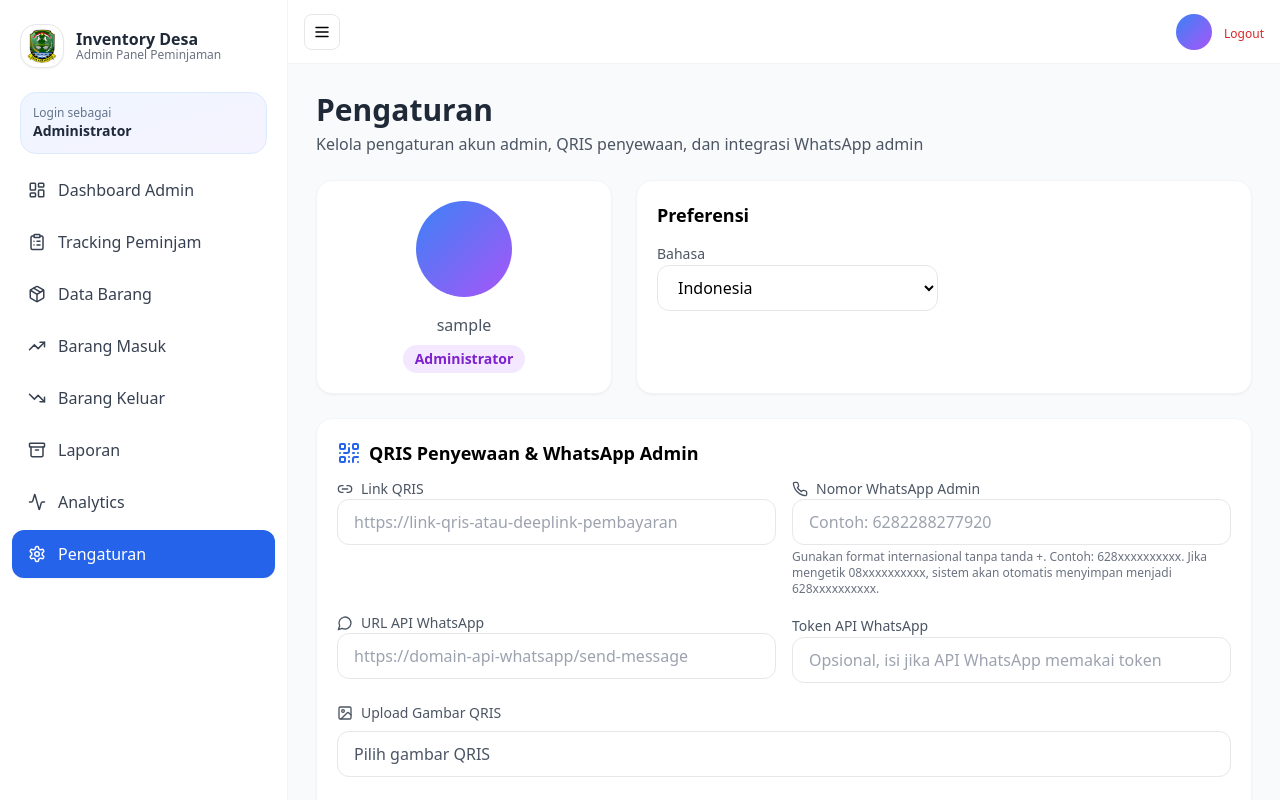
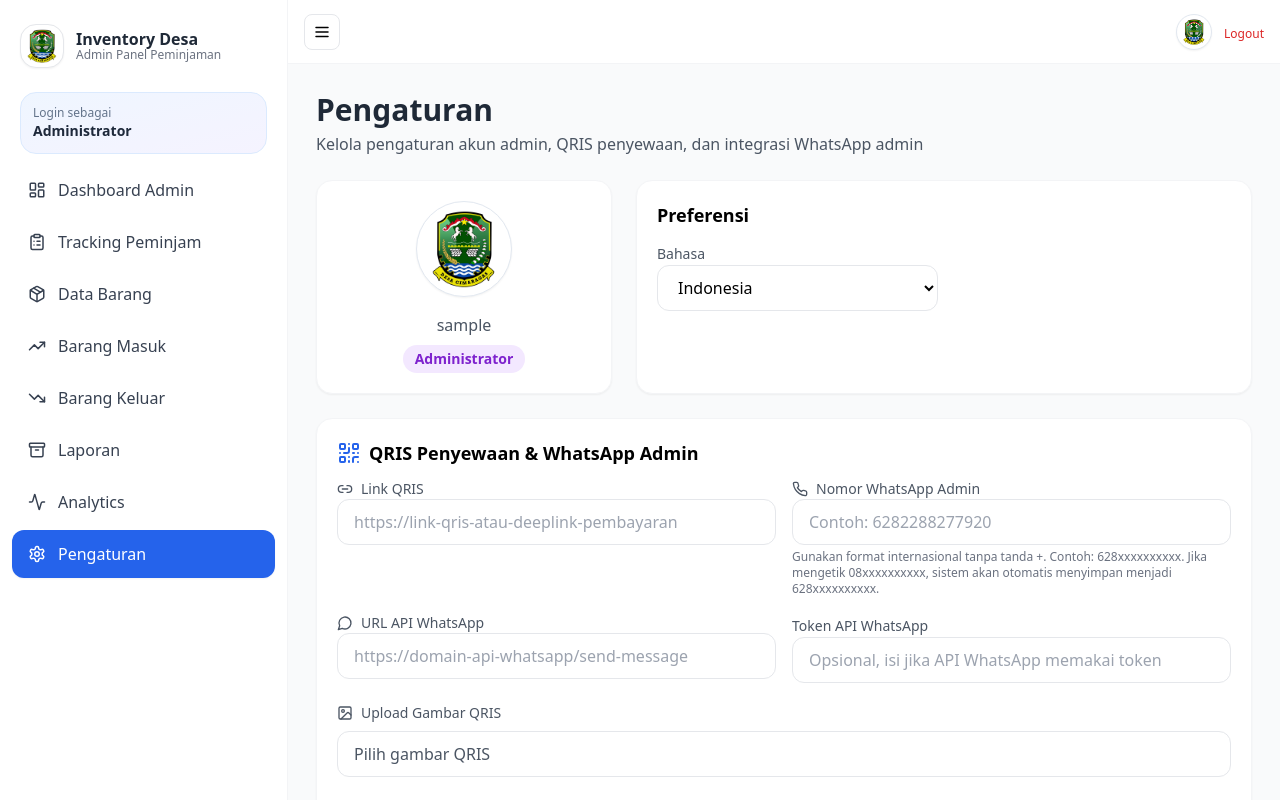
Before and after one commit to ThomRgao/Website-Pengmas, a React (Vite) app in the folder client/: page /settings in a window 1280 px wide. Shown: the top 800 px of the page. Built offline with nearby package versions, Linux system fonts and the light colour scheme; no server answers; sample sign-in values are in the browser's storage.

Commit message:
revisi terbaru 5 mei

```diff
--- a/client/index.html
+++ b/client/index.html
@@ -3,7 +3,7 @@
   <head>
     <meta charset="UTF-8" />
     <meta name="viewport" content="width=device-width, initial-scale=1.0" />
-    <title>inventory desa cimaragas</title>
+    <title>Inventory Desa Cimaragas</title>
     <link rel="icon" type="image/png" href="public/logo-desa.png" />
     <script>
       try {
--- a/client/src/components/Topbar.jsx
+++ b/client/src/components/Topbar.jsx
@@ -1,6 +1,8 @@
 import React from 'react'
 import { Menu } from 'lucide-react'
 import { useNavigate } from 'react-router-dom'
+
+const logoDesa = '/logo-desa.png'
 
 export default function Topbar({ user, onToggleSidebar }) {
   const nav = useNavigate()
@@ -18,7 +20,14 @@ export default function Topbar({ user, onToggleSidebar }) {
       </button>
 
       <div className="flex items-center gap-3">
-        <div className="w-9 h-9 rounded-full bg-gradient-to-br from-blue-500 to-purple-500"></div>
+        <div className="w-9 h-9 rounded-full bg-white border border-slate-200 shadow-sm overflow-hidden flex items-center justify-center p-1">
+          <img
+            src={logoDesa}
+            alt="Logo Desa Cimaragas"
+            className="w-full h-full object-contain"
+          />
+        </div>
+
         <div className="hidden sm:block">
           <p className="text-sm font-semibold leading-tight">{user?.fullName}</p>
           <button onClick={logout} className="text-xs text-red-600 hover:underline">
--- a/client/src/pages/Settings.jsx
+++ b/client/src/pages/Settings.jsx
@@ -1,6 +1,8 @@
 import React, { useEffect, useState } from 'react'
 import { Eye, EyeOff, QrCode, MessageCircle, Link2, Image as ImageIcon, Phone } from 'lucide-react'
 import api from '../api'
+
+const logoDesa = '/logo-desa.png'
 
 export default function Settings() {
   const user = JSON.parse(localStorage.getItem('user') || '{}')
@@ -159,7 +161,14 @@ export default function Settings() {
       <div className="grid grid-cols-1 lg:grid-cols-3 gap-6">
         <div className="card">
           <div className="text-center">
-            <div className="w-24 h-24 rounded-full bg-gradient-to-br from-blue-500 to-purple-500 mx-auto mb-4"></div>
+            <div className="w-24 h-24 rounded-full bg-white border border-slate-200 shadow-sm mx-auto mb-4 overflow-hidden flex items-center justify-center p-2">
+              <img
+                src={logoDesa}
+                alt="Logo Desa Cimaragas"
+                className="w-full h-full object-contain"
+              />
+            </div>
+
             <h3 className="text-xl font-bold text-gray-800">{user.fullName}</h3>
             <p className="text-gray-600">{user.username}</p>
             <span className="inline-block px-3 py-1 rounded-full text-sm font-semibold mt-2 bg-purple-100 text-purple-700">
```
